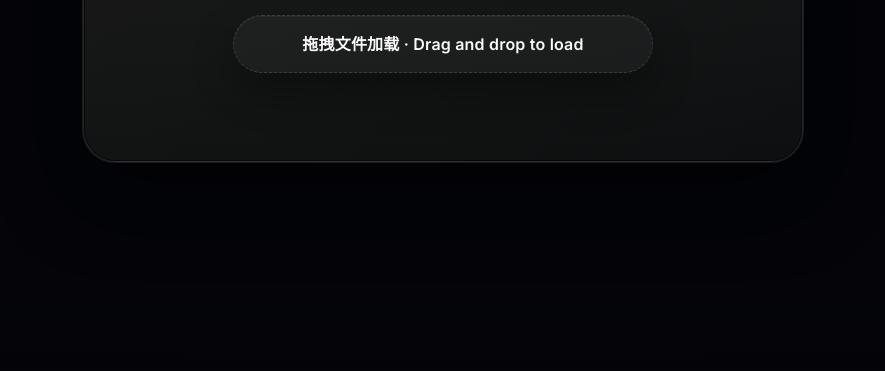
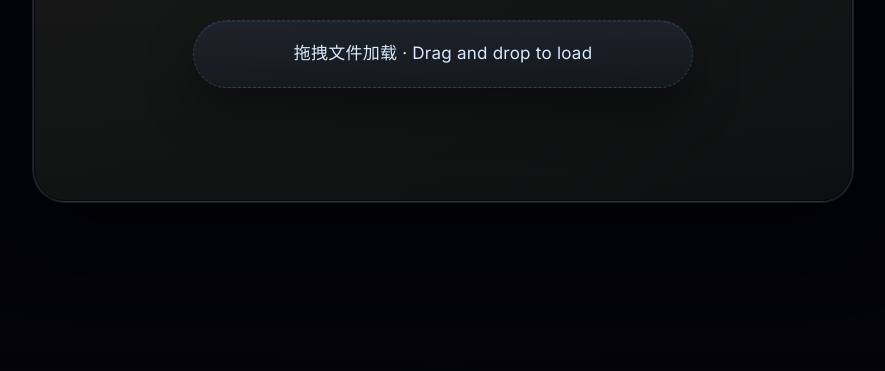
Before and after one commit to TheoCUC/spark-3dgs-viewer, a website built with Vite: page index.html in a window 1280 px wide. Shown: the part 429-800 px from the top of the page, without its empty margins (197-1082 px from the left). Built offline with nearby package versions, Linux system fonts and the light colour scheme; what @sparkjsdev/spark would draw is missing.

Commit message:
style: tune landing spacing and blue palette

```diff
--- a/src/style.css
+++ b/src/style.css
@@ -3,29 +3,29 @@
 @import url('https://fonts.googleapis.com/css2?family=Geist+Mono:wght@400;500&family=Inter:wght@400;500;600;700&display=swap');
 
 :root {
-  color: #f4f7fb;
-  background: #07080a;
+  color: #eef5ff;
+  background: #060b14;
   font-family: 'Inter', system-ui, -apple-system, BlinkMacSystemFont, 'Segoe UI', sans-serif;
   line-height: 1.5;
-  font-weight: 500;
+  font-weight: 400;
   text-rendering: optimizeLegibility;
   -webkit-font-smoothing: antialiased;
   -moz-osx-font-smoothing: grayscale;
   font-feature-settings: 'calt' 1, 'kern' 1, 'liga' 1, 'ss03' 1;
 
-  --bg: #07080a;
-  --surface: rgba(16, 17, 17, 0.9);
-  --surface-strong: rgba(10, 11, 13, 0.92);
-  --surface-soft: rgba(255, 255, 255, 0.06);
-  --text: #f9f9f9;
-  --text-soft: #cdcdce;
-  --text-dim: #9c9c9d;
-  --border: rgba(255, 255, 255, 0.08);
-  --border-strong: rgba(255, 255, 255, 0.14);
-  --blue: #55b3ff;
-  --red: #ff6363;
-  --green: #5fc992;
-  --yellow: #ffbc33;
+  --bg: #060b14;
+  --surface: rgba(14, 22, 34, 0.9);
+  --surface-strong: rgba(8, 14, 24, 0.94);
+  --surface-soft: rgba(130, 176, 255, 0.08);
+  --text: #eef5ff;
+  --text-soft: #bfd2ea;
+  --text-dim: #89a2c2;
+  --border: rgba(136, 177, 255, 0.14);
+  --border-strong: rgba(162, 196, 255, 0.24);
+  --blue: #7bb7ff;
+  --red: #7bb7ff;
+  --green: #7bcfff;
+  --yellow: #9ec5ff;
   --card-shadow:
     rgb(27, 28, 30) 0 0 0 1px,
     rgb(7, 8, 10) 0 0 0 1px inset,
@@ -54,10 +54,10 @@ body {
   overflow: hidden;
   color: var(--text);
   background:
-    radial-gradient(circle at 14% 16%, rgba(85, 179, 255, 0.14), transparent 24%),
-    radial-gradient(circle at 82% 18%, rgba(255, 99, 99, 0.16), transparent 18%),
-    radial-gradient(circle at 50% 100%, rgba(95, 201, 146, 0.08), transparent 24%),
-    linear-gradient(180deg, #0a0b0e 0%, #07080a 100%);
+    radial-gradient(circle at 16% 16%, rgba(123, 183, 255, 0.22), transparent 26%),
+    radial-gradient(circle at 82% 18%, rgba(93, 153, 255, 0.16), transparent 20%),
+    radial-gradient(circle at 50% 100%, rgba(123, 207, 255, 0.12), transparent 26%),
+    linear-gradient(180deg, #08111f 0%, #060b14 100%);
 }
 
 button,
@@ -123,7 +123,7 @@ ul {
   right: 8vw;
   width: 320px;
   height: 320px;
-  background: radial-gradient(circle, rgba(255, 99, 99, 0.14), transparent 72%);
+  background: radial-gradient(circle, rgba(123, 183, 255, 0.16), transparent 72%);
 }
 
 .ambient-c {
@@ -131,7 +131,7 @@ ul {
   left: 30vw;
   width: 420px;
   height: 420px;
-  background: radial-gradient(circle, rgba(95, 201, 146, 0.1), transparent 72%);
+  background: radial-gradient(circle, rgba(123, 207, 255, 0.14), transparent 72%);
 }
 
 .viewport-wrap {
@@ -180,7 +180,7 @@ ul {
 }
 
 .landing-card-minimal {
-  width: min(720px, calc(100vw - 48px));
+  width: min(820px, calc(100vw - 48px));
 }
 
 .landing-card::before {
@@ -188,9 +188,9 @@ ul {
   position: absolute;
   inset: 0;
   background:
-    radial-gradient(circle at top right, rgba(255, 99, 99, 0.12), transparent 18%),
-    radial-gradient(circle at 78% 18%, rgba(255, 255, 255, 0.04), transparent 20%),
-    linear-gradient(180deg, rgba(255, 255, 255, 0.02), transparent 24%);
+    radial-gradient(circle at top right, rgba(123, 183, 255, 0.14), transparent 20%),
+    radial-gradient(circle at 78% 18%, rgba(190, 220, 255, 0.06), transparent 22%),
+    linear-gradient(180deg, rgba(255, 255, 255, 0.02), transparent 28%);
   pointer-events: none;
   opacity: 0.95;
 }
@@ -202,24 +202,26 @@ ul {
   flex-direction: column;
   align-items: center;
   justify-content: center;
-  gap: 18px;
-  min-height: 380px;
-  padding: 56px 32px;
+  gap: 26px;
+  min-height: 460px;
+  padding: 82px 44px;
   text-align: center;
 }
 
 .landing-minimal h1 {
   margin: 0;
-  font-size: clamp(2.8rem, 8vw, 4.8rem);
-  line-height: 1;
-  letter-spacing: -0.06em;
+  font-size: clamp(3rem, 8vw, 5.2rem);
+  line-height: 0.98;
+  letter-spacing: -0.065em;
   color: var(--text);
+  font-weight: 500;
 }
 
 .landing-minimal-link {
   color: var(--text-soft);
-  font-size: 16px;
-  letter-spacing: 0.2px;
+  font-size: 18px;
+  font-weight: 400;
+  letter-spacing: 0.28px;
 }
 
 .landing-minimal-link a {
@@ -234,24 +236,26 @@ ul {
 }
 
 .landing-minimal-drop {
-  min-width: min(420px, 100%);
-  padding: 16px 22px;
-  color: var(--text);
-  background: rgba(255, 255, 255, 0.04);
-  border: 1px dashed rgba(255, 255, 255, 0.14);
+  min-width: min(500px, 100%);
+  padding: 20px 28px;
+  color: #d9e9ff;
+  background: linear-gradient(180deg, rgba(104, 150, 230, 0.1), rgba(67, 108, 181, 0.06));
+  border: 1px dashed rgba(144, 189, 255, 0.2);
   border-radius: 999px;
   box-shadow:
-    rgba(255, 255, 255, 0.05) 0 1px 0 0 inset,
-    rgba(0, 0, 0, 0.32) 0 18px 42px;
-  font-weight: 600;
-  letter-spacing: 0.2px;
-  transition: transform 0.2s ease, opacity 0.2s ease, border-color 0.2s ease;
+    rgba(183, 214, 255, 0.06) 0 1px 0 0 inset,
+    rgba(0, 0, 0, 0.34) 0 22px 48px;
+  font-weight: 400;
+  font-size: 17px;
+  letter-spacing: 0.24px;
+  transition: transform 0.2s ease, opacity 0.2s ease, border-color 0.2s ease, background 0.2s ease;
 }
 
 .landing-minimal-drop:hover {
   transform: translateY(-1px);
-  opacity: 0.92;
-  border-color: rgba(85, 179, 255, 0.28);
+  opacity: 0.94;
+  border-color: rgba(123, 183, 255, 0.42);
+  background: linear-gradient(180deg, rgba(116, 170, 255, 0.14), rgba(67, 108, 181, 0.08));
 }
 
 .landing-card.drag-active {
```
